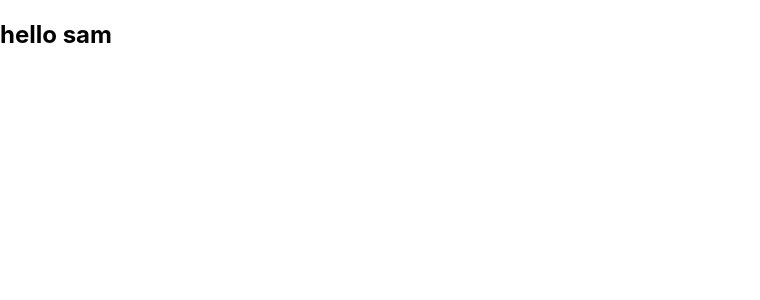
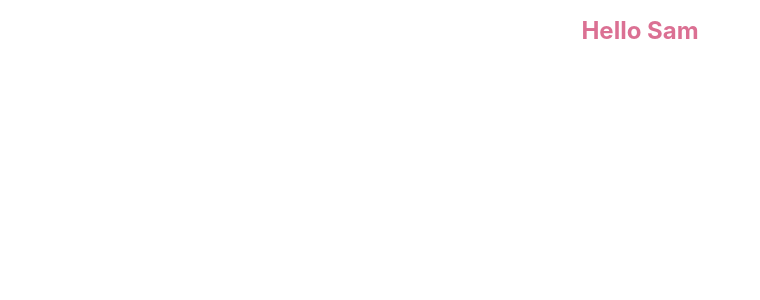
Before and after one commit to Sam516-Dev/React-Node-Express-Project, a React (Create React App) app in the folder Client/: page / in a window 1280 px wide. Shown: the top 300 px of the page, without its empty margins (0-760 px from the left). Built offline with nearby package versions, Linux system fonts and the light colour scheme.

Commit message:
styled components added
Signed-off-by: Sam516-Dev <samuelnjoroge3455@gmail.com>

```diff
--- a/Client/package.json
+++ b/Client/package.json
@@ -9,6 +9,7 @@
     "react": "^18.2.0",
     "react-dom": "^18.2.0",
     "react-scripts": "5.0.1",
+    "styled-components": "^5.3.5",
     "web-vitals": "^2.1.4"
   },
   "scripts": {
--- a/Client/src/App.js
+++ b/Client/src/App.js
@@ -1,8 +1,10 @@
 import React from "react"
+import { Title } from "./styled-components/styles"
+
 
 function App() {
   return (
-  <h2> hello sam </h2>
+    <Title> Hello Sam </Title>
   );
 }
 
--- a/Client/src/styled-components/styles.js
+++ b/Client/src/styled-components/styles.js
@@ -1,3 +1,5 @@
+import styled from 'styled-components'
+
 // {
 //     background-color: #282c34;
 //     min-height: 100vh;
@@ -8,3 +10,10 @@
 //     font-size: calc(10px + 2vmin);
 //     color: white;
 //   }
+
+
+export const Title = styled.h1`
+  font-size: 1.5em;
+  text-align: center;
+  color: palevioletred;
+`;
```
Also changed, not shown: Client/src/logo.svg (deleted), 1 other file (tests, documents, lock files or other folders).
